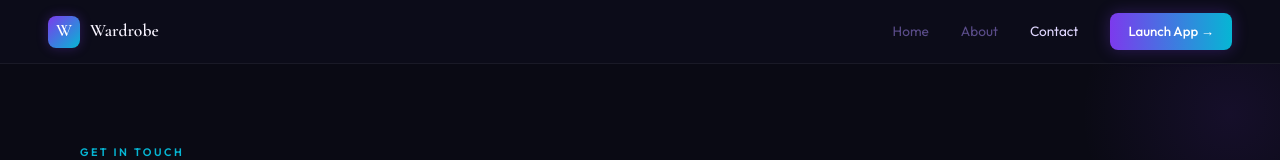
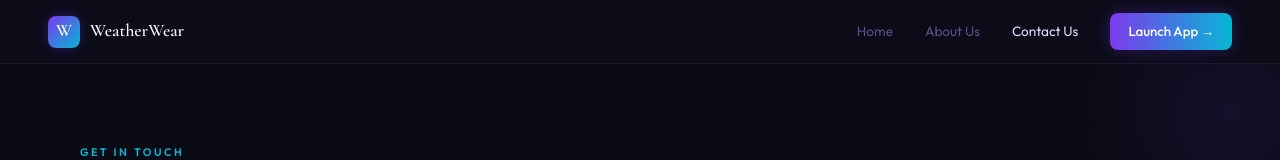
Before and after one commit to NakulSharma17/weather-outfit-project, a plain HTML site: page Frontend/contact.html in a window 1280 px wide. Shown: the top 160 px of the page. Drawn offline with nearby package versions, Linux system fonts and the light colour scheme.

Commit message:
again contact page

```diff
--- a/Frontend/contact.html
+++ b/Frontend/contact.html
@@ -14,12 +14,12 @@
     <nav class="navbar">
       <div class="nav-brand">
         <div class="nav-mark">W</div>
-        <span class="nav-name">Wardrobe</span>
+        <span class="nav-name">WeatherWear</span>
       </div>
       <div class="nav-links">
         <a href="index.html" class="nav-link">Home</a>
-        <a href="about.html" class="nav-link">About</a>
-        <a href="contact.html" class="nav-link active">Contact</a>
+        <a href="about.html" class="nav-link">About Us</a>
+        <a href="contact.html" class="nav-link active">Contact Us</a>
         <a href="app.html" class="nav-cta">Launch App →</a>
       </div>
       <button class="hamburger" id="hamburger">
@@ -28,8 +28,8 @@
     </nav>
     <div class="mobile-menu" id="mobileMenu">
       <a href="index.html">Home</a>
-      <a href="about.html">About</a>
-      <a href="contact.html">Contact</a>
+      <a href="about.html">About Us</a>
+      <a href="contact.html">Contact Us</a>
       <a href="app.html">Launch App</a>
     </div>
 
```
